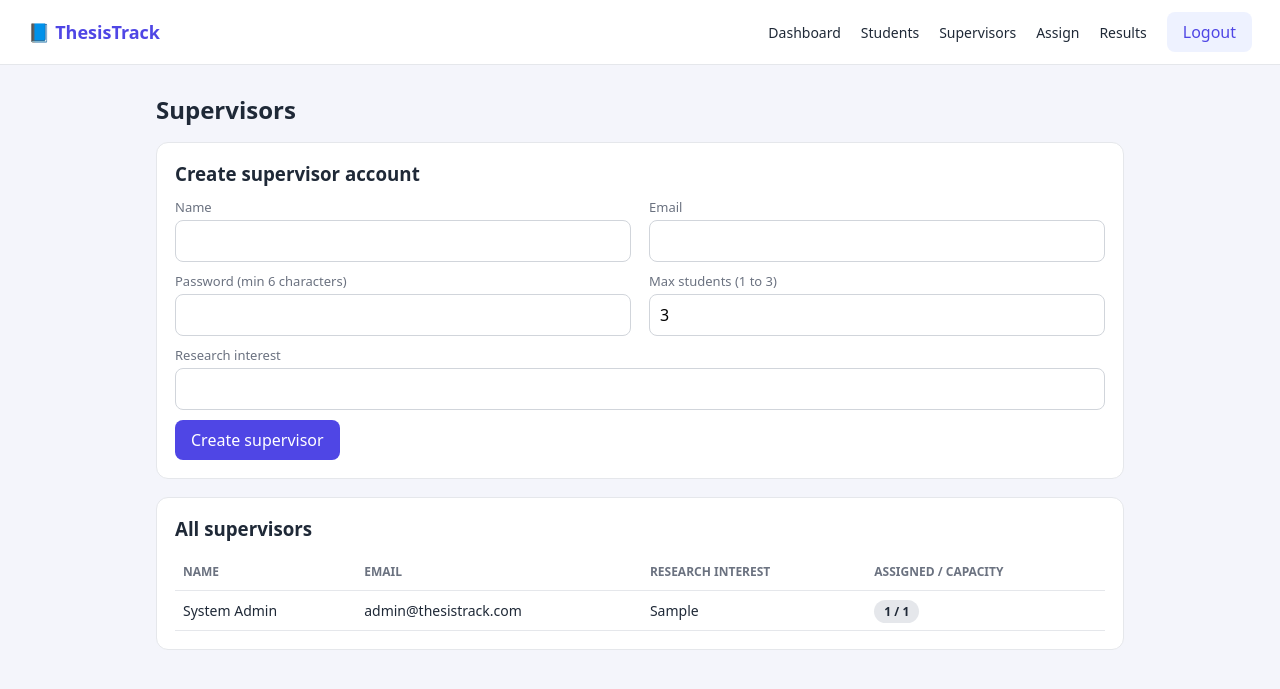
After one commit to N-nashita/ThesisTrack, a Spring Boot app: page /admin/supervisors in a window 1280 px wide. The commit adds this page. Shown: the top 689 px of the page. Run offline with Spring Boot 4, Linux system fonts and the light colour scheme; a user stored in the database is signed in; tables that the repository leaves empty hold one stand-in row (values such as "Sample post"); some of the project's set-up classes (security, data sources, template engines, error pages and the like) are left out, and stand-ins take their place.

Commit message:
feat(admin): add thesis entity, supervisor assignment with capacity check and admin UI

```diff
--- /dev/null
+++ b/src/main/java/com/example/thesistrack/controller/AdminController.java
@@ -0,0 +1,78 @@
+package com.example.thesistrack.controller;
+
+import com.example.thesistrack.dto.CreateStudentRequest;
+import com.example.thesistrack.dto.CreateSupervisorRequest;
+import com.example.thesistrack.service.AdminAccountService;
+import com.example.thesistrack.service.AssignmentService;
+import jakarta.validation.Valid;
+import lombok.RequiredArgsConstructor;
+import org.springframework.security.access.prepost.PreAuthorize;
+import org.springframework.stereotype.Controller;
+import org.springframework.ui.Model;
+import org.springframework.validation.BindingResult;
+import org.springframework.web.bind.annotation.*;
+import org.springframework.web.servlet.mvc.support.RedirectAttributes;
+
+@Controller
+@RequestMapping("/admin")
+@PreAuthorize("hasRole('ADMIN')")
+@RequiredArgsConstructor
+public class AdminController {
+
+    private final AdminAccountService accounts;
+    private final AssignmentService assignments;
+
+    @GetMapping("/dashboard")
+    public String dashboard(Model model) {
+        model.addAttribute("studentCount", accounts.getAllStudents().size());
+        model.addAttribute("supervisorCount", assignments.supervisorRows().size());
+        model.addAttribute("theses", assignments.allTheses());
+        return "admin/dashboard";
+    }
+
+    @GetMapping("/students")
+    public String students(Model model) {
+        model.addAttribute("students", accounts.getAllStudents());
+        return "admin/students";
+    }
+
+    @PostMapping("/students")
+    public String createStudent(@Valid CreateStudentRequest req, BindingResult br, RedirectAttributes ra) {
+        if (br.hasErrors()) {
+            ra.addFlashAttribute("error", Flash.firstError(br));
+            return "redirect:/admin/students";
+        }
+        return Flash.run(ra, "Student created", "/admin/students", () -> accounts.createStudent(req));
+    }
+
+    @GetMapping("/supervisors")
+    public String supervisors(Model model) {
+        model.addAttribute("supervisors", assignments.supervisorRows());
+        return "admin/supervisors";
+    }
+
+    @PostMapping("/supervisors")
+    public String createSupervisor(@Valid CreateSupervisorRequest req, BindingResult br, RedirectAttributes ra) {
+        if (br.hasErrors()) {
+            ra.addFlashAttribute("error", Flash.firstError(br));
+            return "redirect:/admin/supervisors";
+        }
+        return Flash.run(ra, "Supervisor created", "/admin/supervisors", () -> accounts.createSupervisor(req));
+    }
+
+    @GetMapping("/assign")
+    public String assignPage(Model model) {
+        model.addAttribute("students", assignments.unassignedStudents());
+        model.addAttribute("supervisors", assignments.supervisorRows());
+        model.addAttribute("theses", assignments.allTheses());
+        return "admin/assign";
+    }
+
+    @PostMapping("/assign")
+    public String assign(@RequestParam Long studentId, @RequestParam Long supervisorId,
+                         @RequestParam(required = false) String title,
+                         @RequestParam(required = false) String researchArea, RedirectAttributes ra) {
+        return Flash.run(ra, "Supervisor assigned", "/admin/assign",
+                () -> assignments.assign(studentId, supervisorId, title, researchArea));
+    }
+}
--- /dev/null
+++ b/src/main/java/com/example/thesistrack/model/ThesisStatus.java
@@ -0,0 +1,3 @@
+package com.example.thesistrack.model;
+
+public enum ThesisStatus { ONGOING, COMPLETED }
--- /dev/null
+++ b/src/main/resources/static/css/style.css
@@ -0,0 +1,39 @@
+:root{--p:#4f46e5;--bg:#f4f5fb;--card:#fff;--txt:#1f2937;--muted:#6b7280;--line:#e5e7eb}
+*{box-sizing:border-box}
+body{margin:0;font-family:system-ui,"Segoe UI",Arial,sans-serif;background:var(--bg);color:var(--txt)}
+.nav{background:#fff;border-bottom:1px solid var(--line);padding:12px 28px;display:flex;align-items:center;gap:20px;flex-wrap:wrap}
+.nav .brand{font-weight:700;color:var(--p);margin-right:auto;font-size:18px}
+.nav a{color:var(--txt);text-decoration:none;font-size:14px}
+.nav a:hover{color:var(--p)}
+.container{max-width:1000px;margin:28px auto;padding:0 16px}
+h1{font-size:24px;margin:0 0 16px}
+h3{margin:0 0 12px}
+.card{background:var(--card);border:1px solid var(--line);border-radius:12px;padding:18px;margin-bottom:18px}
+.grid{display:grid;gap:16px;grid-template-columns:repeat(auto-fit,minmax(200px,1fr));margin-bottom:18px}
+.stat{text-align:center}
+.stat b{display:block;font-size:30px;color:var(--p)}
+.stat span{color:var(--muted);font-size:13px}
+table{width:100%;border-collapse:collapse;font-size:14px}
+th,td{text-align:left;padding:10px 8px;border-bottom:1px solid var(--line);vertical-align:top}
+th{color:var(--muted);font-weight:600;font-size:12px;text-transform:uppercase}
+input,select,textarea{width:100%;padding:9px 10px;border:1px solid #d1d5db;border-radius:8px;font:inherit;margin-bottom:10px;background:#fff}
+label{font-size:13px;color:var(--muted);display:block;margin-bottom:4px}
+.btn{background:var(--p);color:#fff;border:0;border-radius:8px;padding:9px 16px;cursor:pointer;font:inherit;text-decoration:none;display:inline-block}
+.btn:hover{opacity:.9}
+.btn.green{background:#16a34a}
+.btn.red{background:#dc2626}
+.btn.light{background:#eef2ff;color:var(--p)}
+.alert{padding:10px 14px;border-radius:8px;margin-bottom:16px;font-size:14px}
+.alert.ok{background:#dcfce7;color:#166534}
+.alert.err{background:#fee2e2;color:#991b1b}
+.badge{padding:3px 10px;border-radius:999px;font-size:12px;font-weight:600;background:#e5e7eb;white-space:nowrap}
+.badge-submitted{background:#dbeafe;color:#1e40af}
+.badge-revision_required{background:#fef3c7;color:#92400e}
+.badge-approved,.badge-completed{background:#dcfce7;color:#166534}
+.bar{background:#e5e7eb;border-radius:999px;height:10px;overflow:hidden;min-width:100px}
+.bar i{display:block;height:100%;background:var(--p)}
+.muted{color:var(--muted)}
+.two{display:grid;gap:18px;grid-template-columns:1fr 1fr}
+@media(max-width:700px){.two{grid-template-columns:1fr}}
+.login-box{max-width:380px;margin:90px auto}
+details summary{cursor:pointer;color:var(--p);font-size:13px}
--- /dev/null
+++ b/src/main/resources/templates/admin/supervisors.html
@@ -0,0 +1,39 @@
+<!DOCTYPE html>
+<html xmlns:th="http://www.thymeleaf.org">
+<head th:replace="~{fragments :: head('Supervisors')}"></head>
+<body>
+<nav th:replace="~{fragments :: navAdmin}"></nav>
+<main class="container">
+    <div th:replace="~{fragments :: flash}"></div>
+    <h1>Supervisors</h1>
+    <div class="card">
+        <h3>Create supervisor account</h3>
+        <form th:action="@{/admin/supervisors}" method="post">
+            <div class="two">
+                <div><label>Name</label><input name="name" required></div>
+                <div><label>Email</label><input type="email" name="email" required></div>
+            </div>
+            <div class="two">
+                <div><label>Password (min 6 characters)</label><input type="password" name="password" minlength="6" required></div>
+                <div><label>Max students (1 to 3)</label><input type="number" name="maxStudents" min="1" max="3" value="3" required></div>
+            </div>
+            <label>Research interest</label>
+            <input name="researchInterest" required>
+            <button class="btn" type="submit">Create supervisor</button>
+        </form>
+    </div>
+    <div class="card">
+        <h3>All supervisors</h3>
+        <table>
+            <tr><th>Name</th><th>Email</th><th>Research interest</th><th>Assigned / Capacity</th></tr>
+            <tr th:each="s : ${supervisors}">
+                <td th:text="${s.name()}"></td>
+                <td th:text="${s.email()}"></td>
+                <td th:text="${s.researchInterest()}"></td>
+                <td><span class="badge" th:text="${s.assigned()} + ' / ' + ${s.maxStudents()}"></span></td>
+            </tr>
+        </table>
+    </div>
+</main>
+</body>
+</html>
--- /dev/null
+++ b/src/main/resources/templates/fragments.html
@@ -0,0 +1,39 @@
+<!DOCTYPE html>
+<html xmlns:th="http://www.thymeleaf.org">
+<head th:fragment="head(title)">
+    <meta charset="UTF-8">
+    <meta name="viewport" content="width=device-width, initial-scale=1">
+    <title th:text="${title} + ' | ThesisTrack'">ThesisTrack</title>
+    <link rel="stylesheet" th:href="@{/css/style.css}">
+</head>
+<body>
+
+<nav th:fragment="navAdmin" class="nav">
+    <span class="brand">📘 ThesisTrack</span>
+    <a th:href="@{/admin/dashboard}">Dashboard</a>
+    <a th:href="@{/admin/students}">Students</a>
+    <a th:href="@{/admin/supervisors}">Supervisors</a>
+    <a th:href="@{/admin/assign}">Assign</a>
+    <a th:href="@{/admin/results}">Results</a>
+    <form th:action="@{/logout}" method="post" style="margin:0"><button class="btn light" type="submit">Logout</button></form>
+</nav>
+
+<nav th:fragment="navSupervisor" class="nav">
+    <span class="brand">📘 ThesisTrack</span>
+    <a th:href="@{/supervisor/dashboard}">My Students</a>
+    <form th:action="@{/logout}" method="post" style="margin:0"><button class="btn light" type="submit">Logout</button></form>
+</nav>
+
+<nav th:fragment="navStudent" class="nav">
+    <span class="brand">📘 ThesisTrack</span>
+    <a th:href="@{/student/dashboard}">My Thesis</a>
+    <form th:action="@{/logout}" method="post" style="margin:0"><button class="btn light" type="submit">Logout</button></form>
+</nav>
+
+<div th:fragment="flash">
+    <div class="alert ok" th:if="${success}" th:text="${success}"></div>
+    <div class="alert err" th:if="${error}" th:text="${error}"></div>
+</div>
+
+</body>
+</html>
```
Also changed, not shown: src/main/java/com/example/thesistrack/controller/DashboardController.java (deleted, +0 -36 lines), src/main/java/com/example/thesistrack/controller/Flash.java (added, +26 -0 lines), src/main/java/com/example/thesistrack/dto/AdminViews.java (added, +10 -0 lines), src/main/java/com/example/thesistrack/model/Thesis.java (added, +29 -0 lines), src/main/java/com/example/thesistrack/repository/ThesisRepository.java (added, +13 -0 lines), src/main/java/com/example/thesistrack/service/AssignmentService.java (added, +65 -0 lines), src/main/resources/templates/admin/assign.html (added, +46 -0 lines), src/main/resources/templates/admin/dashboard.html (added, +28 -0 lines), src/main/resources/templates/admin/students.html (added, +32 -0 lines), src/main/resources/templates/dashboard.html (deleted, +0 -9 lines), src/main/resources/templates/login.html (+14 -9 lines).
